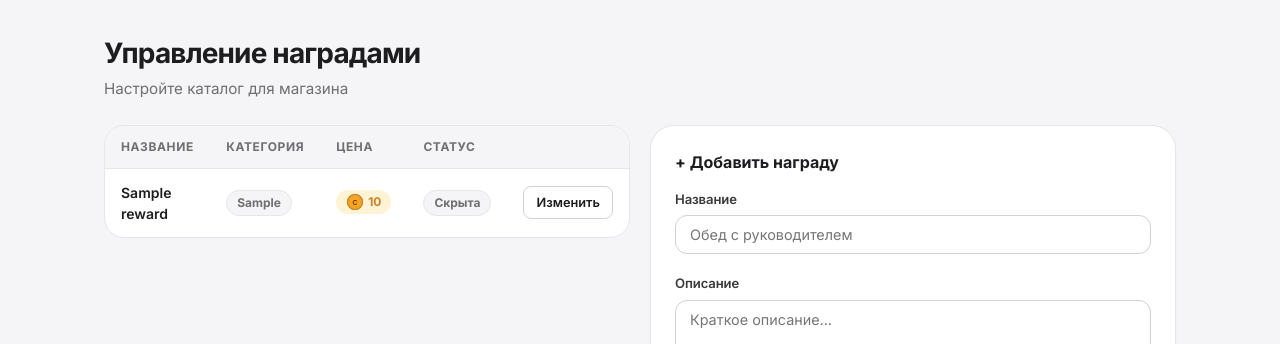
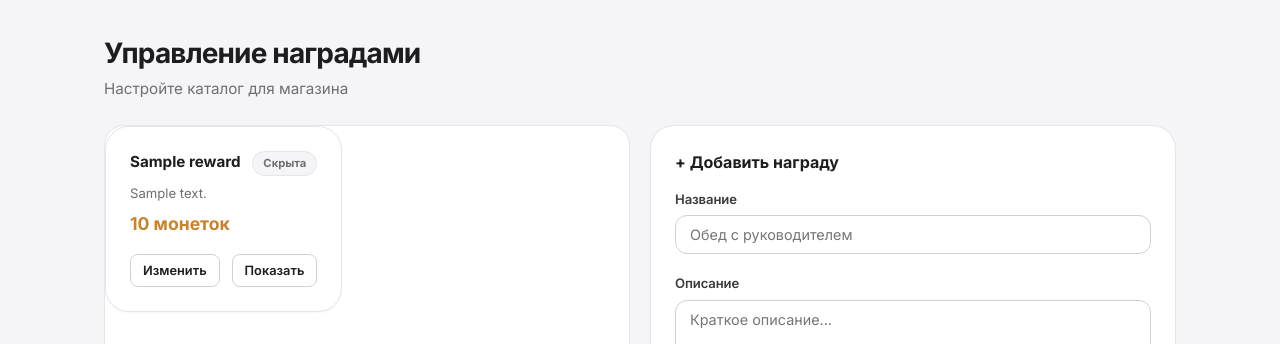
Before and after one commit to emilmurtazin/spasibo-kollege, a Django app: template templates/core/admin_rewards.html in a window 1280 px wide. Shown: the top 344 px of the page. Run offline with Django 5.2, Linux system fonts and the light colour scheme; the template is opened without the code that fills it: most values are stand-ins (such as "Sample title", 1, 10 or a date in 2020).

Commit message:
Update admin_rewards.html

```diff
--- a/templates/core/admin_rewards.html
+++ b/templates/core/admin_rewards.html
@@ -12,17 +12,41 @@
     <table class="sk-table">
       <thead><tr><th>Название</th><th>Категория</th><th>Цена</th><th>Статус</th><th></th></tr></thead>
       <tbody>
-        {% for reward in rewards %}
-          <tr>
-            <td class="td-name">{{ reward.name }}</td>
-            <td><span class="sk-pill sk-pill--gray">{{ reward.get_category_display }}</span></td>
-            <td><span class="sk-pill sk-pill--gold"><svg class="sk-coin-icon sk-coin-icon--md" aria-hidden="true" viewBox="0 0 24 24" xmlns="http://www.w3.org/2000/svg"><circle cx="12" cy="12" r="10" fill="#F5A623" stroke="#C8832A" stroke-width="1.5"/><circle cx="12" cy="12" r="7.5" fill="none" stroke="rgba(200,131,42,0.45)" stroke-width="0.8" stroke-dasharray="2.5 2"/><text x="12" y="16.5" text-anchor="middle" font-size="9" font-weight="700" font-family="Arial,sans-serif" fill="#6B3800">C</text></svg> {{ reward.price }}</span></td>
-            <td>{% if reward.is_active %}<span class="sk-pill sk-pill--green">Активна</span>{% else %}<span class="sk-pill sk-pill--gray">Скрыта</span>{% endif %}</td>
-            <td><a href="{% url 'admin_reward_edit' reward.id %}" class="sk-btn sk-btn--outline sk-btn--sm">Изменить</a></td>
-          </tr>
-        {% empty %}
-          <tr><td colspan="5"><div class="sk-empty"><span class="icon">🎁</span>Наград пока нет</div></td></tr>
-        {% endfor %}
+        {% if rewards %}
+<div class="sk-grid-3" style="margin-bottom:32px;">
+  {% for reward in rewards %}
+  <div class="sk-card" style="display:flex;flex-direction:column;gap:8px;">
+    <div style="display:flex;justify-content:space-between;align-items:flex-start;">
+      <h3 style="font-size:.95rem;font-weight:700;margin:0;">{{ reward.name }}</h3>
+      {% if reward.is_active %}
+        <span class="sk-pill sk-pill--green" style="font-size:.7rem;">Активна</span>
+      {% else %}
+        <span class="sk-pill sk-pill--gray" style="font-size:.7rem;">Скрыта</span>
+      {% endif %}
+    </div>
+    {% if reward.description %}
+      <p style="font-size:.82rem;color:var(--c-muted);margin:0;">{{ reward.description }}</p>
+    {% endif %}
+    <p style="font-size:1.1rem;font-weight:700;color:var(--c-gold-dark);margin:0;">
+      {{ reward.price }} монеток
+    </p>
+    <div style="display:flex;gap:6px;margin-top:auto;padding-top:8px;">
+      <a href="{% url 'admin_reward_edit' reward.id %}" class="sk-btn sk-btn--outline sk-btn--sm" style="flex:1;text-align:center;">Изменить</a>
+      <form method="post" style="flex:1;">
+        {% csrf_token %}
+        <input type="hidden" name="reward_id" value="{{ reward.id }}">
+        <input type="hidden" name="action" value="toggle">
+        <button type="submit" class="sk-btn sk-btn--outline sk-btn--sm sk-btn--full">
+          {% if reward.is_active %}Скрыть{% else %}Показать{% endif %}
+        </button>
+      </form>
+    </div>
+  </div>
+  {% endfor %}
+</div>
+{% else %}
+  <div class="sk-card sk-empty"><span class="icon">🎁</span>Наград пока нет</div>
+{% endif %}
       </tbody>
     </table>
   </div>
```
